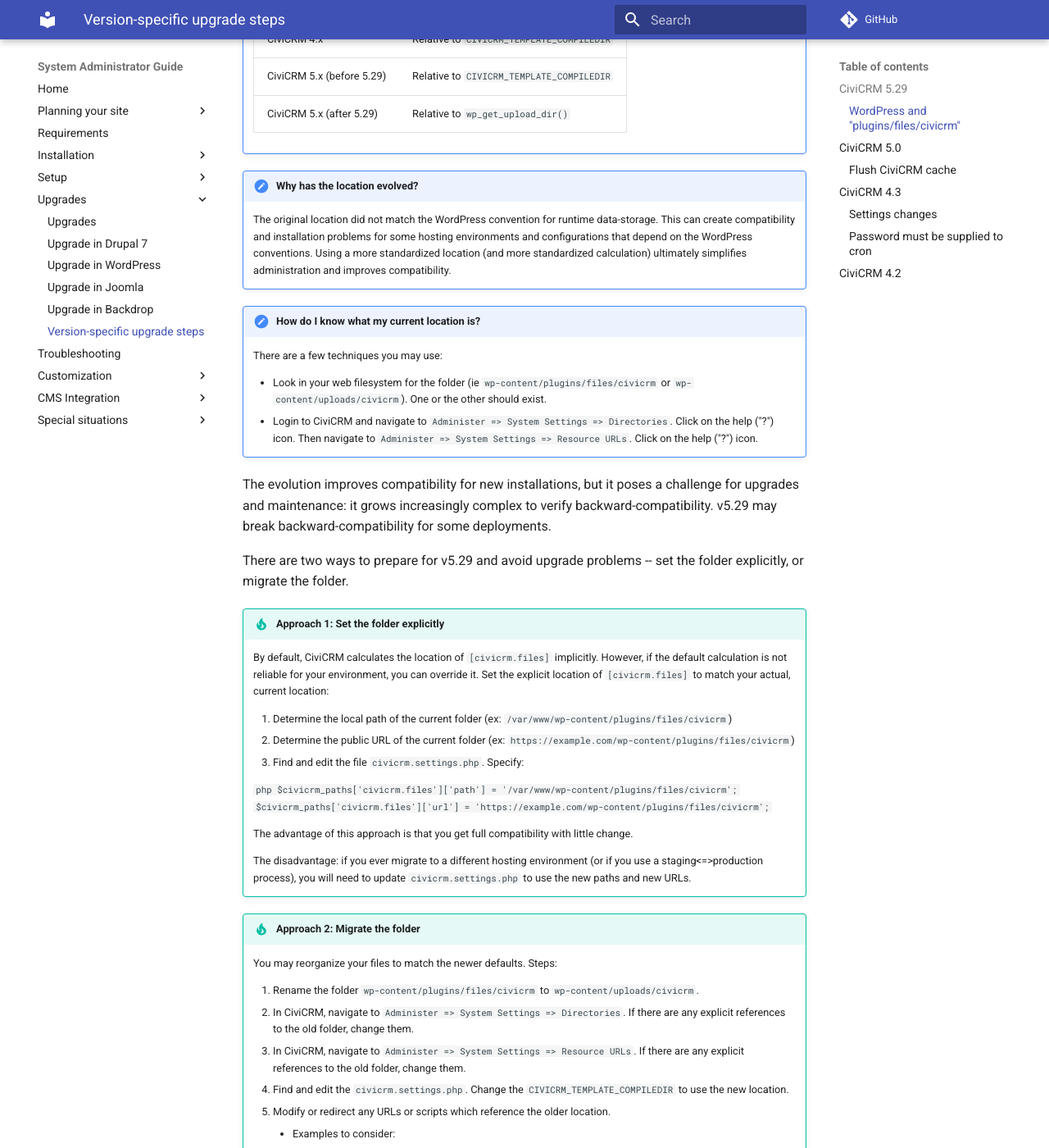
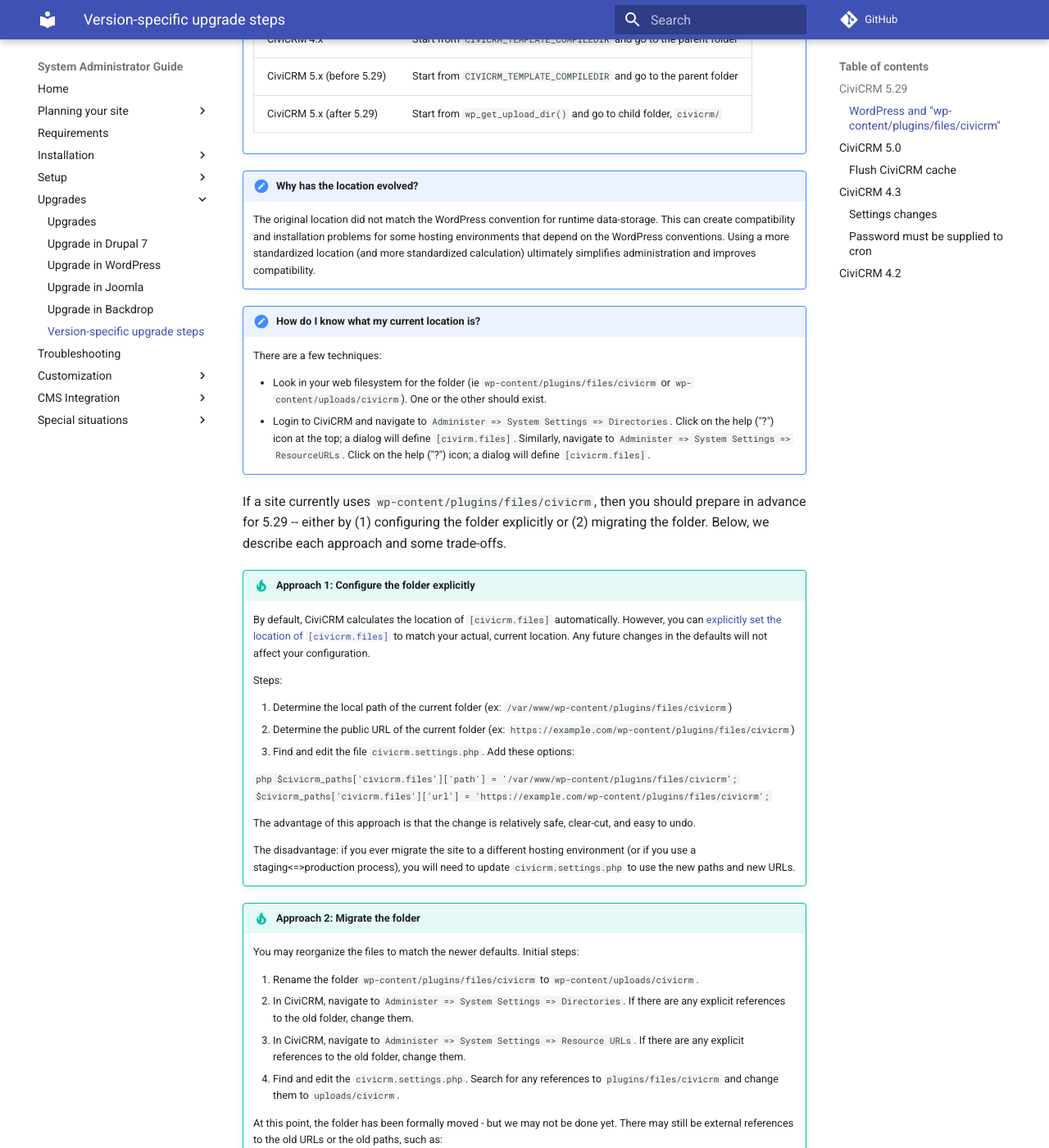
Before and after one commit to civicrm/civicrm-sysadmin-guide, an MkDocs documentation site: the page built from docs/upgrade/version-specific.md, in a window 1280 px wide and 1400 px high, scrolled down 925 px. Shown: the whole window at 82% size. Built offline with MkDocs 1.6.1 and Material for MkDocs 9.7.7, drawn with Linux system fonts in a browser that asks for light colours; comment, search, counter and statistics services are not loaded; some of the changed text lies outside the part shown.

Commit message:
dev/wordpress#66 - More copy-edits

````diff
--- a/docs/upgrade/version-specific.md
+++ b/docs/upgrade/version-specific.md
@@ -8,12 +8,11 @@ For example, if you are upgrading from CiviCRM 4.1 to CiviCRM 4.3, then you shou
 
 ## CiviCRM 5.29
 
-### WordPress and "plugins/files/civicrm"
+### WordPress and "wp-content/plugins/files/civicrm"
 
 The CiviCRM "files" folder (a.k.a.  `[civicrm.files]`) stores runtime data, such as uploaded images, log files, and
 certain caches.  The folder is created automatically during installation.  However, the default location of this folder
-has evolved.  Deployments which originated on CiviCRM-WordPress circa 4.x should perform a manual update to handle this
-evolution.
+has evolved, and some systems require a manual update.
 
 !!! note "How has the folder changed?"
 
@@ -21,87 +20,87 @@ evolution.
 
     | Version | Typical location |
     | -- | -- |
-    | CiviCRM 4.x | `wp-content/plugins/files/civicrm` |
-    | CiviCRM 5.x | `wp-content/uploads/civicrm` |
+    | CiviCRM 4.x | `{webroot}/wp-content/plugins/files/civicrm` |
+    | CiviCRM 5.x | `{webroot}/wp-content/uploads/civicrm` |
 
     Additionally, there is an evolution in *how* the location is typically calculated:
 
     | Version | How the location is typically calculated |
     | -- | -- |
-    | CiviCRM 4.x | Relative to `CIVICRM_TEMPLATE_COMPILEDIR` |
-    | CiviCRM 5.x (before 5.29) | Relative to `CIVICRM_TEMPLATE_COMPILEDIR` |
-    | CiviCRM 5.x (after 5.29) | Relative to `wp_get_upload_dir()` |
+    | CiviCRM 4.x | Start from `CIVICRM_TEMPLATE_COMPILEDIR` and go to the parent folder |
+    | CiviCRM 5.x (before 5.29) | Start from `CIVICRM_TEMPLATE_COMPILEDIR` and go to the parent folder|
+    | CiviCRM 5.x (after 5.29) | Start from `wp_get_upload_dir()` and go to child folder, `civicrm/` |
 
 !!! note "Why has the location evolved?"
 
     The original location did not match the WordPress convention for runtime data-storage.  This can create
-    compatibility and installation problems for some hosting environments and configurations that depend on the
-    WordPress conventions.  Using a more standardized location (and more standardized calculation) ultimately
-    simplifies administration and improves compatibility.
+    compatibility and installation problems for some hosting environments that depend on the WordPress conventions.
+    Using a more standardized location (and more standardized calculation) ultimately simplifies administration and
+    improves compatibility.
 
 !!! note "How do I know what my current location is?"
 
-    There are a few techniques you may use:
+    There are a few techniques:
 
     * Look in your web filesystem for the folder (ie `wp-content/plugins/files/civicrm` or `wp-content/uploads/civicrm`).
       One or the other should exist.
-    * Login to CiviCRM and navigate to `Administer => System Settings => Directories`. Click on the help ("?") icon.
-      Then navigate to `Administer => System Settings => Resource URLs`. Click on the help ("?") icon.
+    * Login to CiviCRM and navigate to `Administer => System Settings => Directories`. Click on the help ("?") icon at the
+      top; a dialog will define `[civirm.files]`.  Similarly, navigate to `Administer => System Settings => Resource
+      URLs`.  Click on the help ("?") icon; a dialog will define `[civicrm.files]`.
 
-The evolution improves compatibility for new installations, but it poses a challenge for upgrades and maintenance: it
-grows increasingly complex to verify backward-compatibility.  v5.29 may break backward-compatibility for some
-deployments.
+If a site currently uses `wp-content/plugins/files/civicrm`, then you should prepare in advance for 5.29 -- either by
+(1) configuring the folder explicitly or (2) migrating the folder.  Below, we describe each approach and some trade-offs.
 
-There are two ways to prepare for v5.29 and avoid upgrade problems -- set the folder explicitly, or migrate the folder.
+!!! tip "Approach 1: Configure the folder explicitly"
 
-!!! tip "Approach 1: Set the folder explicitly"
+    By default, CiviCRM calculates the location of `[civicrm.files]` automatically.  However, you
+    can [explicitly set the location of `[civicrm.files]`](../customize/paths.md) to match your
+    actual, current location.  Any future changes in the defaults will not affect your configuration.
 
-    By default, CiviCRM calculates the location of `[civicrm.files]` implicitly.  However, if the default calculation
-    is not reliable for your environment, you can override it.  Set the explicit location of `[civicrm.files]` to match
-    your actual, current location:
+    Steps:
 
     1. Determine the local path of the current folder (ex: `/var/www/wp-content/plugins/files/civicrm`)
     2. Determine the public URL of the current folder (ex: `https://example.com/wp-content/plugins/files/civicrm`)
-    3. Find and edit the file `civicrm.settings.php`. Specify:
+    3. Find and edit the file `civicrm.settings.php`. Add these options:
 
        ```php
        $civicrm_paths['civicrm.files']['path'] = '/var/www/wp-content/plugins/files/civicrm';
        $civicrm_paths['civicrm.files']['url'] = 'https://example.com/wp-content/plugins/files/civicrm';
        ```
 
-    The advantage of this approach is that you get full compatibility with little change.
+    The advantage of this approach is that the change is relatively safe, clear-cut, and easy to undo.
 
-    The disadvantage: if you ever migrate to a different hosting environment (or if you use a staging<=>production
+    The disadvantage: if you ever migrate the site to a different hosting environment (or if you use a staging<=>production
     process), you will need to update `civicrm.settings.php` to use the new paths and new URLs.
 
 !!! tip "Approach 2: Migrate the folder"
 
-    You may reorganize your files to match the newer defaults. Steps:
+    You may reorganize the files to match the newer defaults. Initial steps:
 
     1. Rename the folder `wp-content/plugins/files/civicrm` to `wp-content/uploads/civicrm`.
     2. In CiviCRM, navigate to `Administer => System Settings => Directories`. If there are any explicit
        references to the old folder, change them.
     3. In CiviCRM, navigate to `Administer => System Settings => Resource URLs`. If there are any explicit
        references to the old folder, change them.
-    4. Find and edit the `civicrm.settings.php`. Change the `CIVICRM_TEMPLATE_COMPILEDIR` to use the new location.
-    5. Modify or redirect any URLs or scripts which reference the older location.
-           * Examples to consider:
-               * Email templates which use images that were previously uploaded
-               * Contact records with photo attachments
-               * External links to assets in downloaded extensions
-               * Backup tools and logging tools which collect information from this folder
-           * Possible techniques:
-               * Directly change the references
-               * Create a symlink between the old/new locations
-               * Configure the HTTP server
+    4. Find and edit the `civicrm.settings.php`. Search for any references to `plugins/files/civicrm`
+       and change them to `uploads/civicrm`.
 
-    The advantage of this is that your configuration will be more "portable" - e.g. you can more easily migrate
-    data between staging and production systems.
+    At this point, the folder has been formally moved - but we may not be done yet. There may still be
+    external references to the old URLs or the old paths, such as:
 
-    The disadvantage: finding and correcting old URLs is an open-ended, subjective task. The difficulty of this
-    task depends on both how the system is used (*e.g. Have users uploaded any images?*) and how the system
-    is hosted (*e.g. Does it run on Linux or Windows? Apache or nginx? etc*)
+    * Email templates which use images that were previously uploaded
+    * Contact records with photo attachments
+    * External links to assets in downloaded extensions
+    * Backup tools and logging tools which collect information from the old folder
 
+    How to address old references?  If your hosting environment supports "symlinks", you might create a symlink from
+    the old folder to the new folder.  Alternatively, you might configure the HTTP server to do redirects, or you might
+    do a global search/replace on MySQL content. Alas, the prognosis and details of these measures will depend
+    on the specific deployment (*e.g.  Does it run on Linux or Windows?  Apache or nginx?  etc*) and on how the
+    system was used (*e.g. Have users uploaded any images? Where are the old references?*)
+
+    The advantage of this approach is that the configuration will be more "portable" - e.g.  you can more easily
+    migrate, reproduce, or reconfigure the site for different environments.
 
 ## CiviCRM 5.0
 
````
